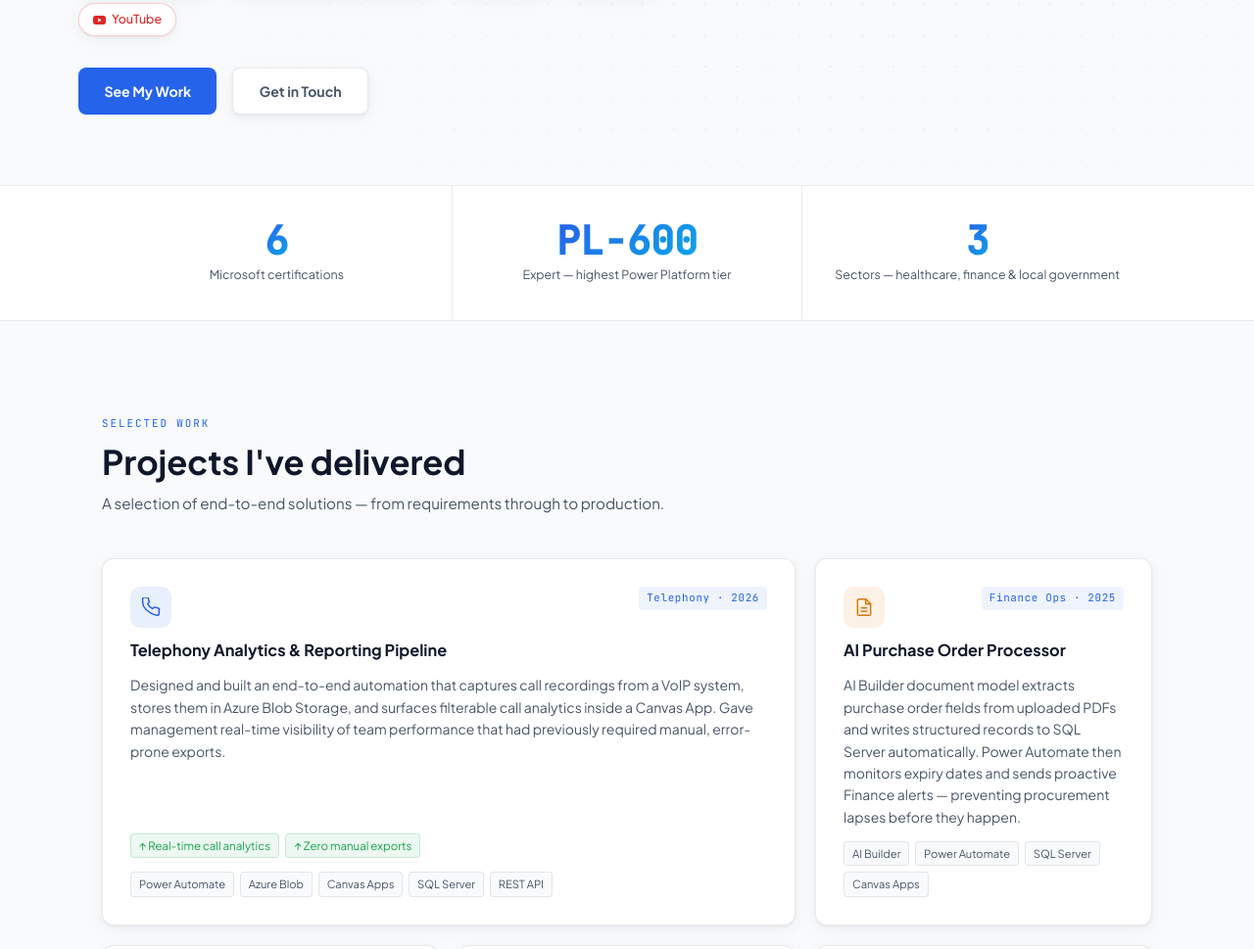
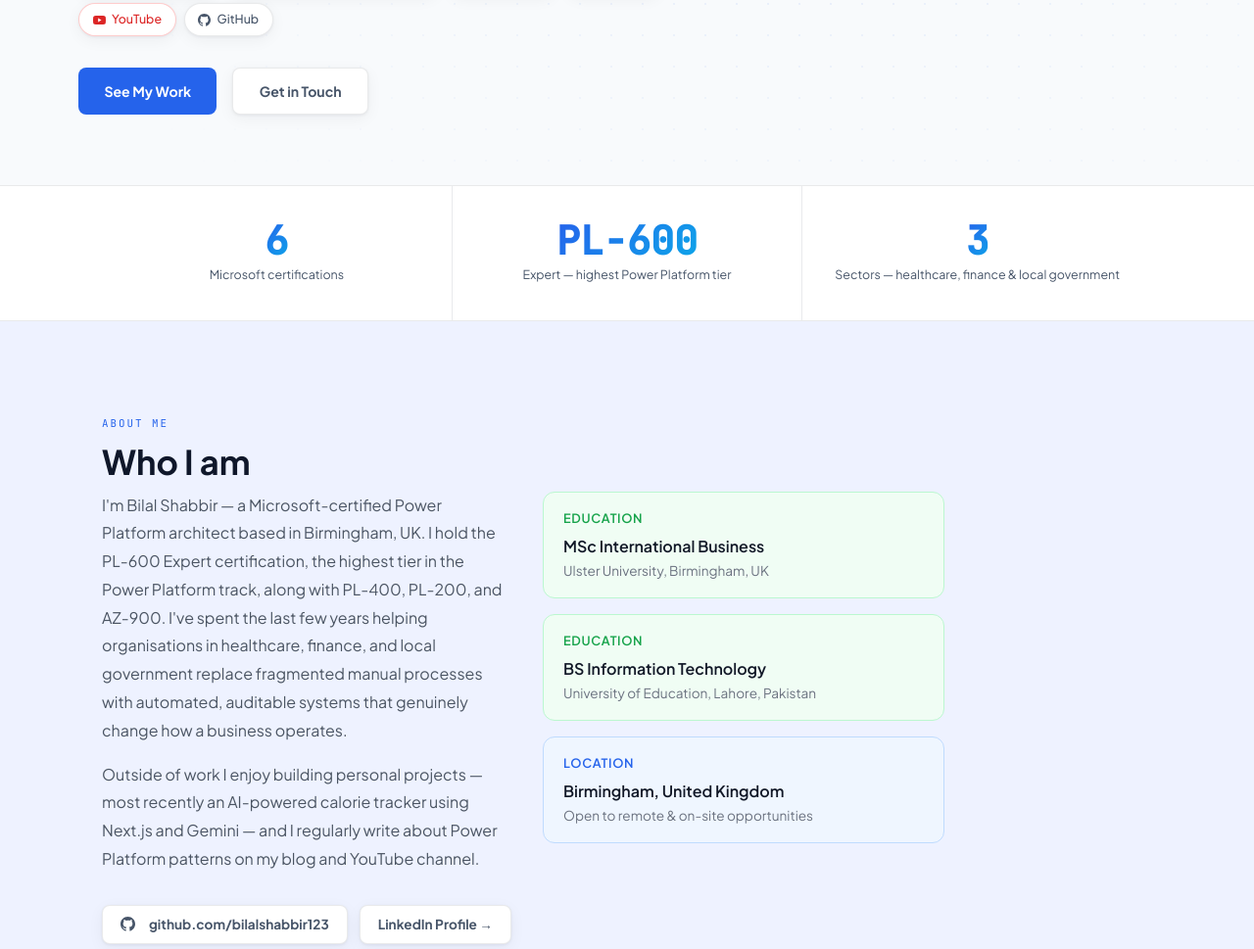
Before and after one commit to bilalshabbir123/bilalshabbir123.github.io, a plain HTML site: page index.html in a window 1280 px wide. Shown: the part 844-1813 px from the top of the page at 98% size. Drawn offline with Linux system fonts and the light colour scheme.

Commit message:
Add GitHub link, About section, and nav improvements
- GitHub chip in hero contacts row
- GitHub link in footer nav
- New About section with bio, education cards, and location (inspired by reference portfolio)
- Added About to main nav and footer nav

Co-Authored-By: Claude Sonnet 4.6 <noreply@anthropic.com>

```diff
--- a/index.html
+++ b/index.html
@@ -36,6 +36,7 @@
       <span></span><span></span><span></span>
     </button>
     <div class="nav-links" id="navLinks">
+      <a href="#about" class="nav-link">About</a>
       <a href="#work" class="nav-link">Work</a>
       <a href="#blog" class="nav-link">Blog</a>
       <a href="#skills" class="nav-link">Skills</a>
@@ -136,6 +137,10 @@
             <svg width="13" height="13" viewBox="0 0 24 24" fill="currentColor"><path d="M23.498 6.186a3.016 3.016 0 00-2.122-2.136C19.505 3.545 12 3.545 12 3.545s-7.505 0-9.377.505A3.017 3.017 0 00.502 6.186C0 8.07 0 12 0 12s0 3.93.502 5.814a3.016 3.016 0 002.122 2.136c1.871.505 9.376.505 9.376.505s7.505 0 9.377-.505a3.015 3.015 0 002.122-2.136C24 15.93 24 12 24 12s0-3.93-.502-5.814zM9.545 15.568V8.432L15.818 12l-6.273 3.568z"/></svg>
             YouTube
           </a>
+          <a href="https://github.com/bilalshabbir123" target="_blank" rel="noopener" class="chip">
+            <svg width="13" height="13" viewBox="0 0 24 24" fill="currentColor"><path d="M12 0C5.374 0 0 5.373 0 12c0 5.302 3.438 9.8 8.207 11.387.599.111.793-.261.793-.577v-2.234c-3.338.726-4.033-1.416-4.033-1.416-.546-1.387-1.333-1.756-1.333-1.756-1.089-.745.083-.729.083-.729 1.205.084 1.839 1.237 1.839 1.237 1.07 1.834 2.807 1.304 3.492.997.107-.775.418-1.305.762-1.604-2.665-.305-5.467-1.334-5.467-5.931 0-1.311.469-2.381 1.236-3.221-.124-.303-.535-1.524.117-3.176 0 0 1.008-.322 3.301 1.23A11.509 11.509 0 0112 5.803c1.02.005 2.047.138 3.006.404 2.291-1.552 3.297-1.23 3.297-1.23.653 1.653.242 2.874.118 3.176.77.84 1.235 1.911 1.235 3.221 0 4.609-2.807 5.624-5.479 5.921.43.372.823 1.102.823 2.222v3.293c0 .319.192.694.801.576C20.566 21.797 24 17.3 24 12c0-6.627-5.373-12-12-12z"/></svg>
+            GitHub
+          </a>
         </div>
 
         <div class="hero-ctas">
@@ -169,6 +174,54 @@
       <div class="stat"><span class="stat-n">3</span><span class="stat-l">Sectors — healthcare, finance &amp; local government</span></div>
     </div>
   </div>
+
+  <!-- ABOUT -->
+  <section class="section section-alt" id="about">
+    <div class="container">
+      <p class="eyebrow">About Me</p>
+      <h2 class="sec-h">Who I am</h2>
+      <div style="display:grid;grid-template-columns:1fr 1fr;gap:2.5rem;align-items:start;max-width:860px;">
+        <div>
+          <p style="color:var(--text-2,#4b5563);line-height:1.8;margin:0 0 1rem;">
+            I'm Bilal Shabbir — a Microsoft-certified Power Platform architect based in Birmingham, UK.
+            I hold the PL-600 Expert certification, the highest tier in the Power Platform track, along
+            with PL-400, PL-200, and AZ-900. I've spent the last few years helping organisations in
+            healthcare, finance, and local government replace fragmented manual processes with
+            automated, auditable systems that genuinely change how a business operates.
+          </p>
+          <p style="color:var(--text-2,#4b5563);line-height:1.8;margin:0;">
+            Outside of work I enjoy building personal projects — most recently an AI-powered calorie
+            tracker using Next.js and Gemini — and I regularly write about Power Platform patterns
+            on my blog and YouTube channel.
+          </p>
+        </div>
+        <div style="display:flex;flex-direction:column;gap:1rem;">
+          <div style="background:#f0fdf4;border:1px solid #bbf7d0;border-radius:12px;padding:1rem 1.25rem;">
+            <p style="margin:0;font-size:0.8rem;font-weight:600;text-transform:uppercase;letter-spacing:.05em;color:#16a34a;">Education</p>
+            <p style="margin:.35rem 0 0;font-weight:600;color:#111827;">MSc International Business</p>
+            <p style="margin:.1rem 0 0;font-size:.85rem;color:#6b7280;">Ulster University, Birmingham, UK</p>
+          </div>
+          <div style="background:#f0fdf4;border:1px solid #bbf7d0;border-radius:12px;padding:1rem 1.25rem;">
+            <p style="margin:0;font-size:0.8rem;font-weight:600;text-transform:uppercase;letter-spacing:.05em;color:#16a34a;">Education</p>
+            <p style="margin:.35rem 0 0;font-weight:600;color:#111827;">BS Information Technology</p>
+            <p style="margin:.1rem 0 0;font-size:.85rem;color:#6b7280;">University of Education, Lahore, Pakistan</p>
+          </div>
+          <div style="background:#eff6ff;border:1px solid #bfdbfe;border-radius:12px;padding:1rem 1.25rem;">
+            <p style="margin:0;font-size:0.8rem;font-weight:600;text-transform:uppercase;letter-spacing:.05em;color:#2563eb;">Location</p>
+            <p style="margin:.35rem 0 0;font-weight:600;color:#111827;">Birmingham, United Kingdom</p>
+            <p style="margin:.1rem 0 0;font-size:.85rem;color:#6b7280;">Open to remote &amp; on-site opportunities</p>
+          </div>
+        </div>
+      </div>
+      <div style="margin-top:2rem;display:flex;gap:.75rem;flex-wrap:wrap;">
+        <a href="https://github.com/bilalshabbir123" target="_blank" rel="noopener" class="btn btn-ghost" style="font-size:.85rem;padding:8px 18px;">
+          <svg width="15" height="15" viewBox="0 0 24 24" fill="currentColor" style="vertical-align:middle;margin-right:6px;"><path d="M12 0C5.374 0 0 5.373 0 12c0 5.302 3.438 9.8 8.207 11.387.599.111.793-.261.793-.577v-2.234c-3.338.726-4.033-1.416-4.033-1.416-.546-1.387-1.333-1.756-1.333-1.756-1.089-.745.083-.729.083-.729 1.205.084 1.839 1.237 1.839 1.237 1.07 1.834 2.807 1.304 3.492.997.107-.775.418-1.305.762-1.604-2.665-.305-5.467-1.334-5.467-5.931 0-1.311.469-2.381 1.236-3.221-.124-.303-.535-1.524.117-3.176 0 0 1.008-.322 3.301 1.23A11.509 11.509 0 0112 5.803c1.02.005 2.047.138 3.006.404 2.291-1.552 3.297-1.23 3.297-1.23.653 1.653.242 2.874.118 3.176.77.84 1.235 1.911 1.235 3.221 0 4.609-2.807 5.624-5.479 5.921.43.372.823 1.102.823 2.222v3.293c0 .319.192.694.801.576C20.566 21.797 24 17.3 24 12c0-6.627-5.373-12-12-12z"/></svg>
+          github.com/bilalshabbir123
+        </a>
+        <a href="https://www.linkedin.com/in/bilal-shabbir-489101180/" target="_blank" rel="noopener" class="btn btn-ghost" style="font-size:.85rem;padding:8px 18px;">LinkedIn Profile →</a>
+      </div>
+    </div>
+  </section>
 
   <!-- PROJECTS -->
   <section class="section" id="work">
@@ -641,10 +694,12 @@
     <div class="container footer-row">
       <span class="footer-name">Bilal Shabbir &nbsp;·&nbsp; Birmingham, UK</span>
       <nav class="footer-nav" aria-label="Footer">
+        <a href="#about">About</a>
         <a href="#work">Work</a>
         <a href="#blog">Blog</a>
         <a href="#certifications">Certs</a>
         <a href="https://www.linkedin.com/in/bilal-shabbir-489101180/" target="_blank" rel="noopener">LinkedIn</a>
+        <a href="https://github.com/bilalshabbir123" target="_blank" rel="noopener">GitHub</a>
         <a href="https://www.youtube.com/@bilalshabbir8093" target="_blank" rel="noopener">YouTube</a>
       </nav>
       <span class="footer-copy">© 2026</span>
```
